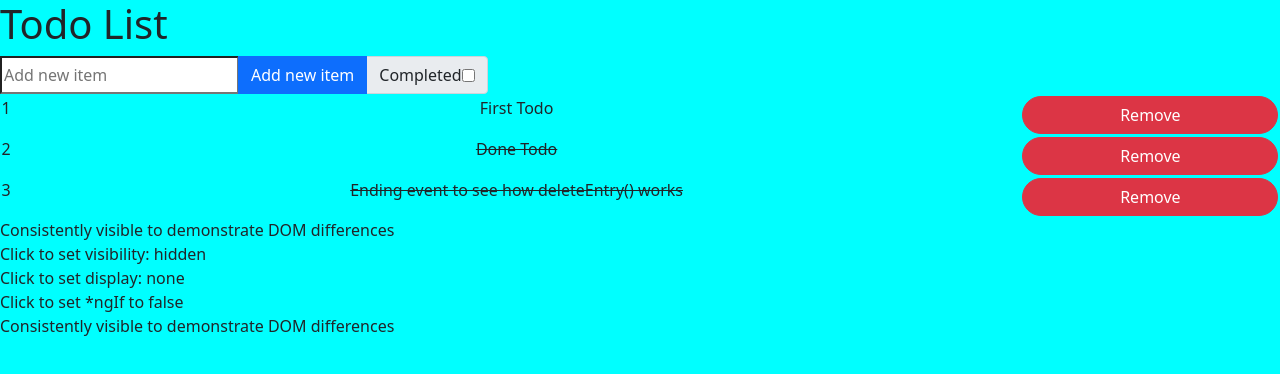
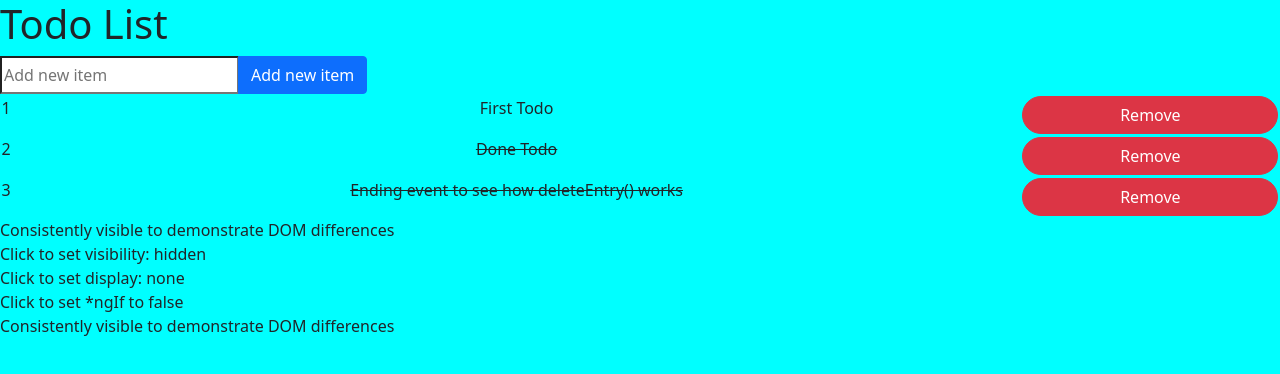
Before and after one commit to iatenine/angular-todo, an Angular app: page / in a window 1280 px wide. Shown: the top 374 px of the page. Built offline with nearby package versions, Linux system fonts and the light colour scheme.

Commit message:
Remove superfluous checkbox

```diff
--- a/src/app/components/todos/todos.component.html
+++ b/src/app/components/todos/todos.component.html
@@ -4,14 +4,10 @@
         <input type="text" name="inputNewItem" class="todo-input" [(ngModel)]="inputNewItem"
             placeholder={{placeholder}}>
         <input type="submit" class="btn btn-primary" (click)="addTodo()" value={{addItemButtonLabel}}>
-        <div class="input-group-text">
-            <label class="label" for="completed">Completed</label>
-            <input class="checkbox" type="checkbox" id="completed" value={{preCompleted}}>
-        </div>
     </form>
 
     <!-- Display preview of new item -->
-    <div *ngIf="inputNewItem" class="todo {{(preCompleted==true ? 'strikethrough' : '')}}">
+    <div *ngIf="inputNewItem" class="todo">
         New Item: {{inputNewItem}}
     </div>
 
```
